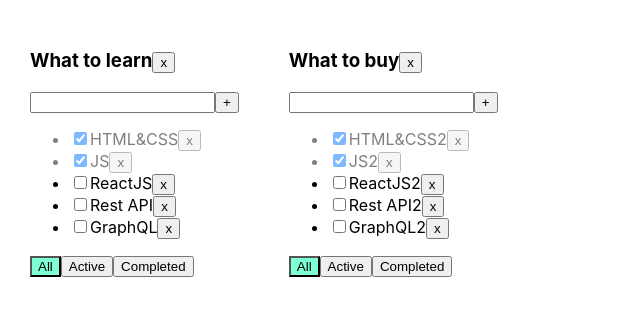
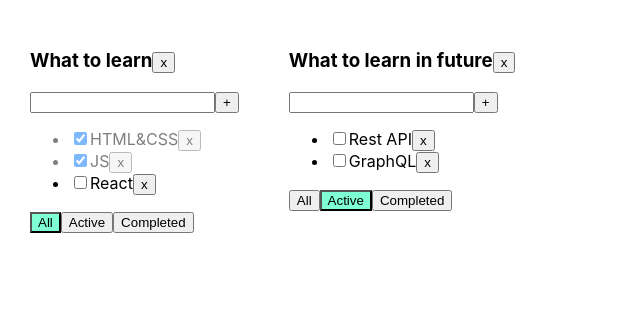
Before and after one commit to antondoom1/it-incubator-todolist-ts, a React (Create React App) app: page / in a window 1280 px wide. Shown: the top 316 px of the page, without its empty margins (0-640 px from the left). Built offline with nearby package versions, Linux system fonts and the light colour scheme.

Commit message:
tdl lesson 5 training

```diff
--- a/src/App.tsx
+++ b/src/App.tsx
@@ -1,79 +1,76 @@
 import React, {useState} from 'react'
 import './App.css'
-import {Todolist} from './Todolist'
+import {TaskType, Todolist} from './Todolist'
 import {v1} from 'uuid'
 
 export type FilterValuesType = 'all' | 'active' | 'completed';
-export type TodolistsType = {
+export type toDoListType = {
   id: string
   title: string
   filter: FilterValuesType
 }
 
+export type TaskStateType = {
+  [todoListId: string]: Array<TaskType>
+}
+
 function App() {
+  const todoListId1 = v1()
+  const todoListId2 = v1()
 
-  let todolistID1 = v1()
-  let todolistID2 = v1()
-
-  let [todolists, setTodolists] = useState<Array<TodolistsType>>([
-    {id: todolistID1, title: 'What to learn', filter: 'all'},
-    {id: todolistID2, title: 'What to buy', filter: 'all'}
+  let [toDoLists, setToDoList] = useState<toDoListType[]>([
+    {id: todoListId1, title: 'What to learn', filter: 'all'},
+    {id: todoListId2, title: 'What to learn in future', filter: 'active'}
   ])
 
-  let [tasks, setTasks] = useState({
-    [todolistID1]: [
+  const [tasks, setTasks] = useState<TaskStateType>({
+    [todoListId1]: [
       {id: v1(), title: 'HTML&CSS', isDone: true},
       {id: v1(), title: 'JS', isDone: true},
-      {id: v1(), title: 'ReactJS', isDone: false},
+      {id: v1(), title: 'React', isDone: false}
+    ],
+    [todoListId2]: [
       {id: v1(), title: 'Rest API', isDone: false},
+      {id: v1(), title: 'Redux', isDone: true},
       {id: v1(), title: 'GraphQL', isDone: false}
-    ],
-    [todolistID2]: [
-      {id: v1(), title: 'HTML&CSS2', isDone: true},
-      {id: v1(), title: 'JS2', isDone: true},
-      {id: v1(), title: 'ReactJS2', isDone: false},
-      {id: v1(), title: 'Rest API2', isDone: false},
-      {id: v1(), title: 'GraphQL2', isDone: false}
     ]
   })
 
-  const removeTodolistHandler = (todolistId: string) => {
-    setTodolists(todolists.filter(tl => tl.id !== todolistId))
-    delete tasks[todolistId]
-  }
-
-  function removeTask(todolistId: string, taskId: string) {
+  function removeTask(todoListId: string, taskId: string) {
     setTasks({
-      ...tasks, [todolistId]: tasks[todolistId].filter(tl => tl.id !== taskId)
+      ...tasks, [todoListId]: tasks[todoListId].filter(t => t.id !== taskId)
     })
   }
 
-  function addTask(todolistId: string, title: string) {
-    let newTask = {id: v1(), title: title, isDone: false}
+  function addTask(todoListId: string, title: string) {
+    let newTask: TaskType = {id: v1(), title: title, isDone: false}
 
     setTasks({
-      ...tasks, [todolistId]: [newTask, ...tasks[todolistId]]
+      ...tasks, [todoListId]: [newTask, ...tasks[todoListId]]
     })
   }
 
-  function changeStatus(todolistId: string, taskId: string, isDone: boolean) {
+  function changeStatus(todoListId: string, taskId: string, isDone: boolean) {
     setTasks({
-      ...tasks, [todolistId]: tasks[todolistId].map(tl => {
-        return tl.id === taskId ? {...tl, isDone} : tl
-      })
+      ...tasks, [todoListId]: tasks[todoListId].map(t => t.id === taskId ? {...t, isDone} : t)
     })
   }
 
-  function changeFilter(todolistId: string, value: FilterValuesType) {
-    setTodolists(todolists.map(tl => tl.id === todolistId ? {...tl, filter: value} : tl))
+  function changeFilter(todoListId: string, value: FilterValuesType) {
+    setToDoList(toDoLists.map(tdl => tdl.id === todoListId ? {...tdl, filter: value} : tdl))
+  }
+
+  function removeTodoList(todoListId: string) {
+    setToDoList(toDoLists.filter(tdl => tdl.id !== todoListId))
+    delete tasks[todoListId]
   }
 
   return (
     <div className="App">
       {
-        todolists.map(tl => {
+        toDoLists.map(tl => {
+          let tasksForTodolist = tasks[tl.id]
 
-          let tasksForTodolist = tasks[tl.id]
           if (tl.filter === 'active') {
             tasksForTodolist = tasks[tl.id].filter(t => !t.isDone)
           }
@@ -84,7 +81,7 @@
           return (
             <Todolist
               key={tl.id}
-              id={tl.id}
+              todoListId={tl.id}
               title={tl.title}
               tasks={tasksForTodolist}
               removeTask={removeTask}
@@ -92,12 +89,15 @@
               addTask={addTask}
               changeTaskStatus={changeStatus}
               filter={tl.filter}
-              removeTodolistHandler={removeTodolistHandler}
+              removeTodoList={removeTodoList}
             />
           )
-        })}
+        })
+      }
     </div>
   )
 }
 
 export default App
+
+// commit test
--- a/src/Todolist.tsx
+++ b/src/Todolist.tsx
@@ -1,22 +1,22 @@
 import React, {ChangeEvent, KeyboardEvent, useState} from 'react'
 import {FilterValuesType} from './App'
 
-type TaskType = {
+export type TaskType = {
   id: string
   title: string
   isDone: boolean
 }
 
 type PropsType = {
-  id: string
+  todoListId: string
   title: string
   tasks: Array<TaskType>
-  removeTask: (todolistId: string, taskId: string) => void
-  changeFilter: (todolistId: string, value: FilterValuesType) => void
-  addTask: (todolistId: string, title: string) => void
-  changeTaskStatus: (todolistId: string, taskId: string, isDone: boolean) => void
+  removeTask: (todoListId: string, taskId: string) => void
+  changeFilter: (todoListId: string, value: FilterValuesType) => void
+  addTask: (todoListId: string, title: string) => void
+  changeTaskStatus: (todoListId: string, taskId: string, isDone: boolean) => void
   filter: FilterValuesType
-  removeTodolistHandler: (todolistId: string) => void
+  removeTodoList: (todoListId: string) => void
 }
 
 export function Todolist(props: PropsType) {
@@ -26,7 +26,7 @@
 
   const addTask = () => {
     if (title.trim() !== '') {
-      props.addTask(props.id, title.trim())
+      props.addTask(props.todoListId, title.trim())
       setTitle('')
     } else {
       setError('Title is required')
@@ -39,28 +39,28 @@
 
   const onKeyPressHandler = (e: KeyboardEvent<HTMLInputElement>) => {
     setError(null)
-    if (e.charCode === 13) {
+    if (e.key === 'Enter') {
       addTask()
     }
   }
 
-  const onAllClickHandler = () => props.changeFilter(props.id, 'all')
-  const onActiveClickHandler = () => props.changeFilter(props.id, 'active')
-  const onCompletedClickHandler = () => props.changeFilter(props.id, 'completed')
+  const onAllClickHandler = () => props.changeFilter(props.todoListId, 'all')
+  const onActiveClickHandler = () => props.changeFilter(props.todoListId, 'active')
+  const onCompletedClickHandler = () => props.changeFilter(props.todoListId, 'completed')
 
-  const removeTodolistHandler = () => {
-    props.removeTodolistHandler(props.id)
+  const removeTodoList = () => {
+    props.removeTodoList(props.todoListId)
   }
 
   return <div>
     <h3>
       {props.title}
-      <button onClick={removeTodolistHandler}>x</button>
+      <button onClick={removeTodoList}>x</button>
     </h3>
     <div>
       <input value={title}
              onChange={onChangeHandler}
-             onKeyPress={onKeyPressHandler}
+             onKeyDown={onKeyPressHandler}
              className={error ? 'error' : ''}
       />
       <button onClick={addTask}>+</button>
@@ -69,9 +69,9 @@
     <ul>
       {
         props.tasks.map(t => {
-          const onClickHandler = () => props.removeTask(props.id, t.id)
+          const onClickHandler = () => props.removeTask(props.todoListId, t.id)
           const onChangeHandler = (e: ChangeEvent<HTMLInputElement>) => {
-            props.changeTaskStatus(props.id, t.id, e.currentTarget.checked)
+            props.changeTaskStatus(props.todoListId, t.id, e.currentTarget.checked)
           }
 
           return <li key={t.id} className={t.isDone ? 'is-done' : ''}>
```
